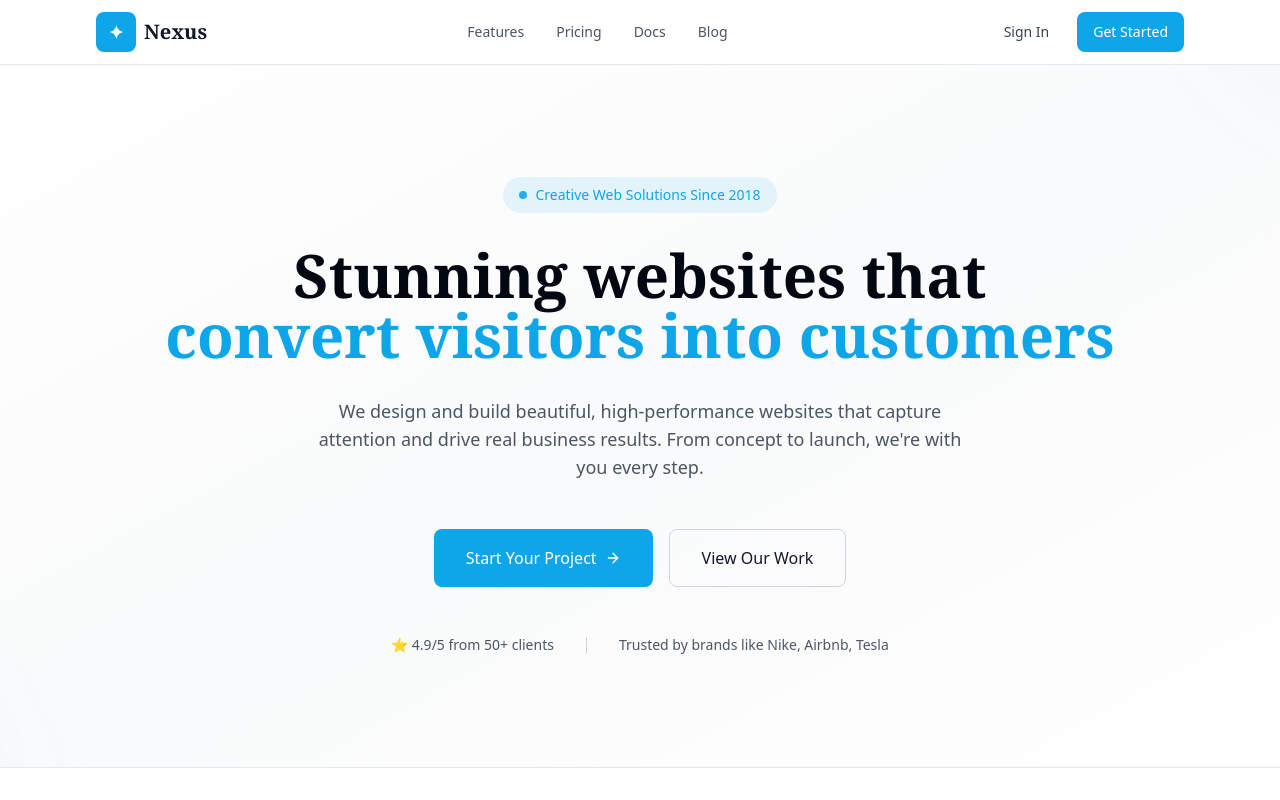
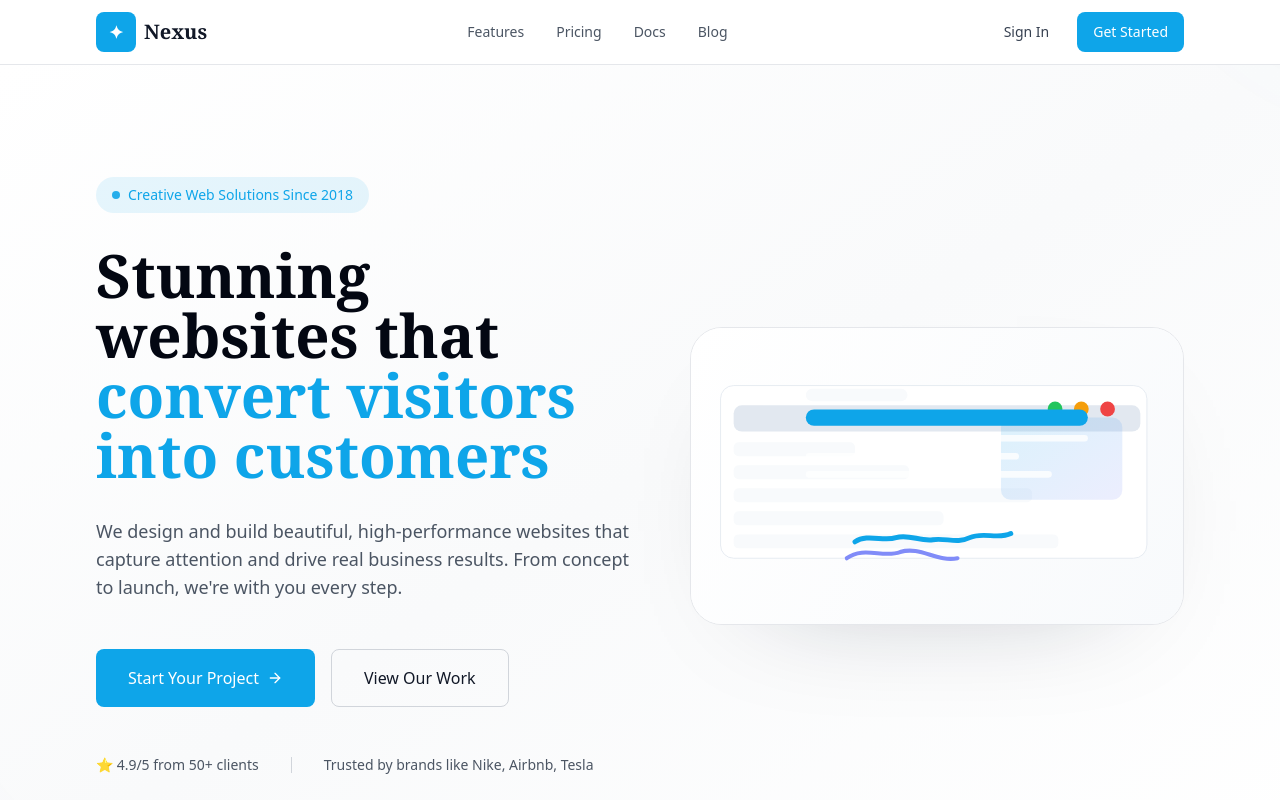
Before and after one commit to longfellowgarden20-source/nexus-agency-formore, a Next.js app: page / in a window 1280 px wide. Shown: the top 800 px of the page. Built offline with nearby package versions, Linux system fonts and the light colour scheme.

Commit message:
Add priority hero image for improved LCP

```diff
--- a/app/components/HeroSection.tsx
+++ b/app/components/HeroSection.tsx
@@ -1,5 +1,6 @@
 'use client'
 
+import Image from 'next/image'
 import { ArrowRight } from 'lucide-react'
 
 export function HeroSection() {
@@ -12,7 +13,8 @@ export function HeroSection() {
       </div>
 
       <div className="relative max-w-6xl mx-auto px-4 sm:px-6 lg:px-8 py-12 sm:py-20 lg:py-28">
-        <div className="text-center space-y-6 sm:space-y-8">
+        <div className="grid gap-12 lg:grid-cols-[minmax(0,1.05fr)_minmax(320px,0.95fr)] items-center">
+          <div className="text-center lg:text-left space-y-6 sm:space-y-8">
             {/* Badge */}
             <div className="inline-flex items-center gap-2 px-4 py-2 bg-accent/10 text-accent rounded-full text-xs sm:text-sm font-medium">
               <span className="w-2 h-2 bg-accent rounded-full animate-pulse"></span>
@@ -27,12 +29,12 @@ export function HeroSection() {
             </h1>
 
             {/* Subheadline */}
-          <p className="max-w-2xl mx-auto text-base sm:text-lg text-slate-600 leading-relaxed">
+            <p className="max-w-2xl mx-auto lg:mx-0 text-base sm:text-lg text-slate-600 leading-relaxed">
               We design and build beautiful, high-performance websites that capture attention and drive real business results. From concept to launch, we're with you every step.
             </p>
 
             {/* CTA Buttons */}
-          <div className="flex flex-col sm:flex-row gap-3 sm:gap-4 justify-center pt-4">
+            <div className="flex flex-col sm:flex-row gap-3 sm:gap-4 justify-center lg:justify-start pt-4">
               <button className="w-full sm:w-auto px-6 sm:px-8 py-3 sm:py-4 bg-accent text-white rounded-lg font-medium hover:bg-accent-dark transition-all duration-200 transform hover:scale-105 active:scale-95 flex items-center justify-center gap-2 text-sm sm:text-base">
                 Start Your Project
                 <ArrowRight className="w-4 h-4" />
@@ -43,7 +45,7 @@ export function HeroSection() {
             </div>
 
             {/* Social proof */}
-          <div className="flex flex-col sm:flex-row items-center justify-center gap-4 sm:gap-8 pt-4 text-xs sm:text-sm text-slate-600">
+            <div className="flex flex-col sm:flex-row items-center justify-center lg:justify-start gap-4 sm:gap-8 pt-4 text-xs sm:text-sm text-slate-600">
               <div className="flex items-center gap-2">
                 <span>⭐ 4.9/5 from 50+ clients</span>
               </div>
@@ -51,6 +53,18 @@ export function HeroSection() {
               <span>Trusted by brands like Nike, Airbnb, Tesla</span>
             </div>
           </div>
+
+          <div className="mx-auto w-full max-w-3xl rounded-[2rem] border border-slate-200 bg-white shadow-[0_40px_120px_-80px_rgba(15,23,42,0.35)] overflow-hidden">
+            <Image
+              priority
+              src="/hero-lcp.svg"
+              alt="Modern website design preview on a laptop screen"
+              width={1200}
+              height={720}
+              className="w-full h-auto"
+            />
+          </div>
+        </div>
       </div>
     </section>
   )
```
Also changed, not shown: public/hero-lcp.svg (added). Lines whose indentation alone changed are shown as unchanged.
